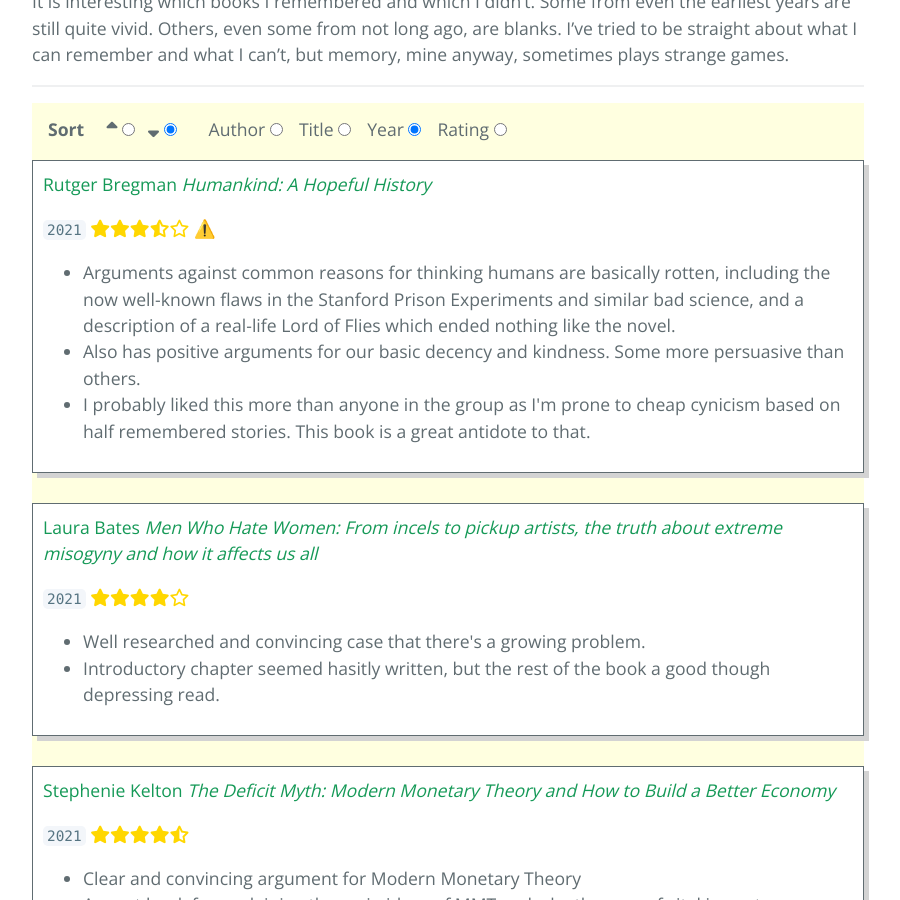
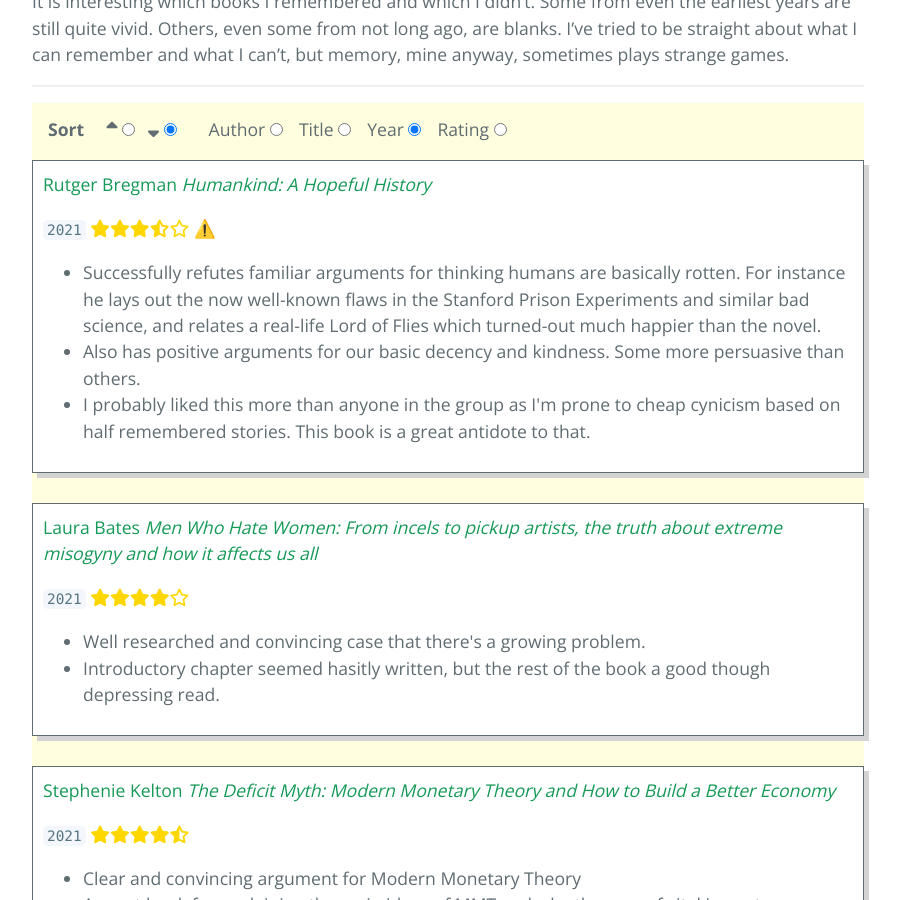
Before and after one commit to DavidPickles/jottings-pub, a Jekyll site: the page built from booklist.html, in a window 1280 px wide and 900 px high, scrolled down 632 px. Shown: the whole window, without its empty margins (192-1092 px from the left). Built offline with Jekyll 4.4.1, drawn with Linux system fonts in a browser that asks for light colours; nearby versions of some CDN libraries; emoji names are drawn with the system emoji font.

Commit message:
new book record

```diff
--- a/_data/books.yml
+++ b/_data/books.yml
@@ -13,14 +13,14 @@ books:
   - title: "Humankind: A Hopeful History"
     author: "Rutger Bregman"
     remarks:
-      - Arguments against common reasons for thinking humans are basically rotten, including the now well-known flaws in the Stanford Prison Experiments and similar bad science, and a description of a real-life Lord of Flies which ended nothing like the novel.
+      - Successfully refutes familiar arguments for thinking humans are basically rotten. For instance he lays out the now well-known flaws in the Stanford Prison Experiments and similar bad science, and relates a real-life Lord of Flies which turned-out much happier than the novel.
       - Also has positive arguments for our basic decency and kindness. Some more persuasive than others.
       - I probably liked this more than anyone in the group as I'm prone to cheap cynicism based on half remembered stories. This book is a great antidote to that.
     rating: 7
     rating_warning: true
     meeting_date: "2021"
     sort_keys:
-      author: "Bregman, Rutger"
+      author: Bregman, Rutger
       title: "Humankind: A Hopeful History"
       date: "2021"
   - title: "ISIS: Inside the Army of Terror"
```
